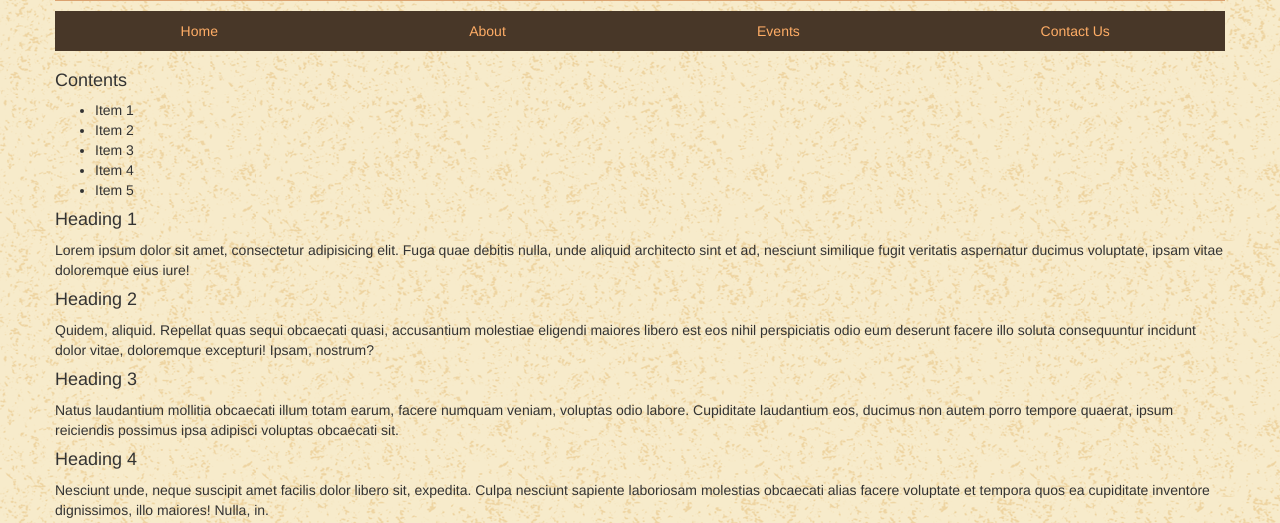
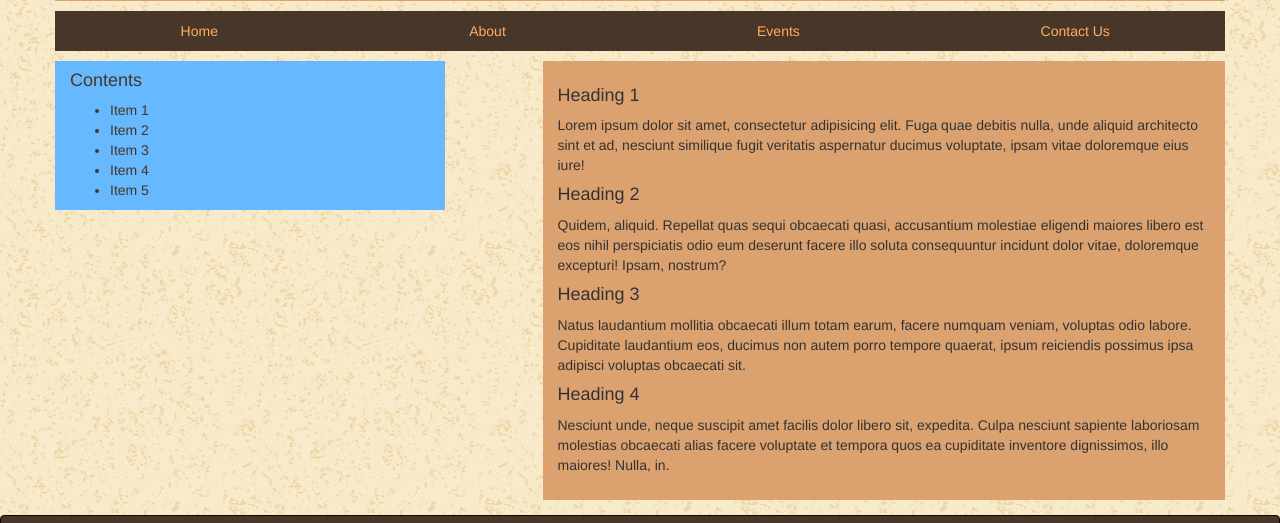
Before and after one commit to PedroPumada/fellowship_society, a plain HTML site: page about.html in a window 1280 px wide. Shown: the part 161-684 px from the top of the page. Drawn offline with Linux system fonts and the light colour scheme.

Commit message:
Began to add styling for About Us page elements

```diff
--- a/src/less/styles.less
+++ b/src/less/styles.less
@@ -102,6 +102,7 @@ nav {
 // <============BODY==============>
 
 .main-content {
+	margin-bottom: 15px;
 	.make-row();
 	.bxslider {
 		margin: 0;
@@ -113,7 +114,17 @@ nav {
 		background-color: @primaryFaded;
 		padding: 15px;
 	}
-	margin-bottom: 15px;
+	.sidebar {
+		.make-sm-column(4);
+		background-color: @variantLight;
+		color: @primary;
+	}
+	.about {
+		.make-sm-column-offset(1);
+		.make-sm-column(7);
+		background-color: @primaryFaded;
+		padding: 15px;
+	}
 }
 
 // <============FOOTER=============>
```
Also changed, not shown: index.html (+2 -2 lines), css/styles.css.
